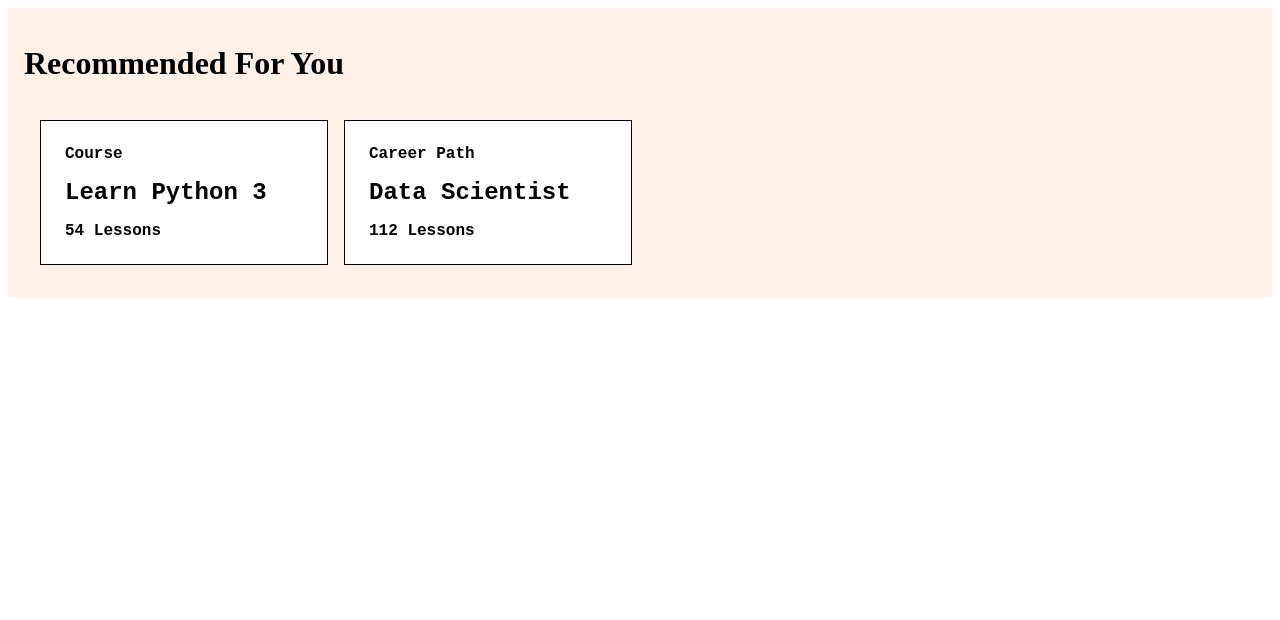
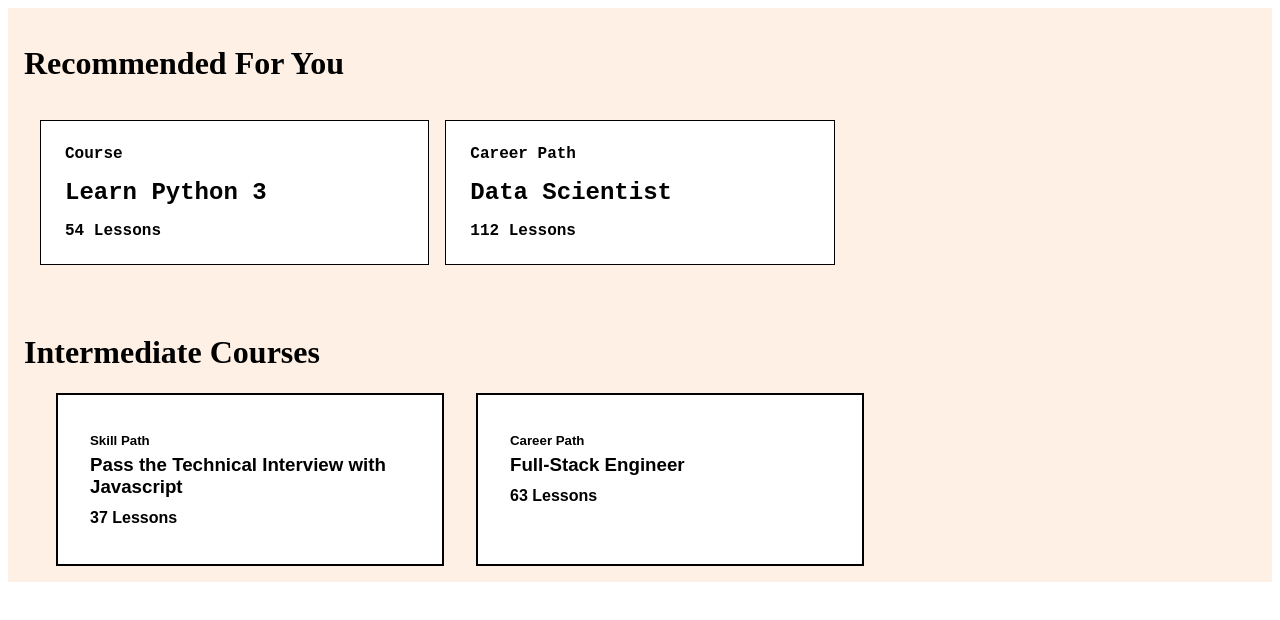
Before and after one commit to sylvanasantos/design-systems-demo, a React (Create React App) app: page / in a window 1280 px wide. Shown: the top 620 px of the page. Built offline with nearby package versions, Linux system fonts and the light colour scheme.

Commit message:
add intermediate courses section

```diff
--- a/src/App.tsx
+++ b/src/App.tsx
@@ -1,11 +1,13 @@
 import React from "react";
+import { IntermediateCoursesSection } from "./components/IntermediateCoursesSection";
 import { RecommendedSection } from "./components/RecommendedSection";
-import { recommendedCourses } from "./dummyData";
+import { intermediateCourses, recommendedCourses } from "./dummyData";
 
 function App() {
   return (
     <div>
-      <RecommendedSection courses={recommendedCourses} />
+      <RecommendedSection recommendations={recommendedCourses} />
+      <IntermediateCoursesSection courses={intermediateCourses} />
     </div>
   );
 }
--- /dev/null
+++ b/src/components/IntermediateCoursesSection/ContentCard.tsx
@@ -0,0 +1,42 @@
+import styled from "@emotion/styled";
+import React from "react";
+import { ContentItem } from "./types";
+
+const CardContainer = styled.div`
+  display: flex;
+  flex-direction: column;
+  background-color: white;
+  color: black;
+  font-family: Arial, Helvetica, sans-serif;
+  border: 2px solid black;
+  padding: 1rem 2rem;
+  width: 20rem;
+  margin-left: 2rem;
+
+  h5 {
+    margin-bottom: 0.25rem;
+  }
+  h3 {
+    margin-top: 0.15rem;
+    margin-bottom: 0.15rem;
+  }
+  h4 {
+    margin-top: 0.5rem;
+  }
+`;
+
+export interface ContentCardProps {
+  course: ContentItem;
+}
+
+export const ContentCard: React.FC<ContentCardProps> = ({ course }) => {
+  const { title, type, lessons } = course;
+
+  return (
+    <CardContainer>
+      <h5>{type}</h5>
+      <h3>{title}</h3>
+      <h4>{lessons} Lessons</h4>
+    </CardContainer>
+  );
+};
--- /dev/null
+++ b/src/components/IntermediateCoursesSection/index.tsx
@@ -0,0 +1,35 @@
+import styled from "@emotion/styled";
+import React from "react";
+import { ContentCard } from "./ContentCard";
+import { ContentItem } from "./types";
+
+const Background = styled.div`
+  background-color: #fff0e5;
+  padding: 1rem;
+`;
+
+const Container = styled.div`
+  display: flex;
+  flex-direction: row;
+  justify-content: flex-start;
+  flex-wrap: wrap;
+`;
+
+interface IntermediateCoursesProps {
+  courses: ContentItem[];
+}
+
+export const IntermediateCoursesSection: React.FC<IntermediateCoursesProps> = ({
+  courses,
+}) => {
+  return (
+    <Background>
+      <h1>Intermediate Courses</h1>
+      <Container>
+        {courses.map((course) => (
+          <ContentCard course={course} />
+        ))}
+      </Container>
+    </Background>
+  );
+};
--- /dev/null
+++ b/src/components/IntermediateCoursesSection/types.tsx
@@ -0,0 +1,5 @@
+export interface ContentItem {
+  type: "Course" | "Career Path" | "Skill Path";
+  title: string;
+  lessons: number;
+}
--- a/src/components/RecommendedSection/RecommendationCard.tsx
+++ b/src/components/RecommendedSection/RecommendationCard.tsx
@@ -3,8 +3,7 @@ import React from "react";
 import { ContentItem } from "./types";
 
 const CardContainer = styled.div`
-  display: flex;
-  flex-direction: column;
+  display: grid;
   background-color: white;
   color: black;
   font-family: "Courier New", Courier, monospace;
--- a/src/components/RecommendedSection/index.tsx
+++ b/src/components/RecommendedSection/index.tsx
@@ -10,24 +10,24 @@ const Background = styled.div`
 
 const Grid = styled.div`
   display: grid;
-  grid-template-columns: repeat(4, 1fr);
+  grid-template-columns: repeat(3, 1fr);
   column-gap: 1rem;
   padding: 1rem;
 `;
 
 interface RecommendedSectionProps {
-  courses: ContentItem[];
+  recommendations: ContentItem[];
 }
 
 export const RecommendedSection: React.FC<RecommendedSectionProps> = ({
-  courses,
+  recommendations,
 }) => {
   return (
     <Background>
       <h1>Recommended For You</h1>
       <Grid>
-        {courses.map((course) => (
-          <RecommendationCard recommendation={course} />
+        {recommendations.map((recommendation) => (
+          <RecommendationCard recommendation={recommendation} />
         ))}
       </Grid>
     </Background>
--- a/src/dummyData.ts
+++ b/src/dummyData.ts
@@ -12,3 +12,16 @@ export const recommendedCourses: ContentItem[] = [
     lessons: 112,
   },
 ];
+
+export const intermediateCourses: ContentItem[] = [
+  {
+    type: "Skill Path",
+    title: "Pass the Technical Interview with Javascript",
+    lessons: 37,
+  },
+  {
+    type: "Career Path",
+    title: "Full-Stack Engineer",
+    lessons: 63,
+  },
+];
```
